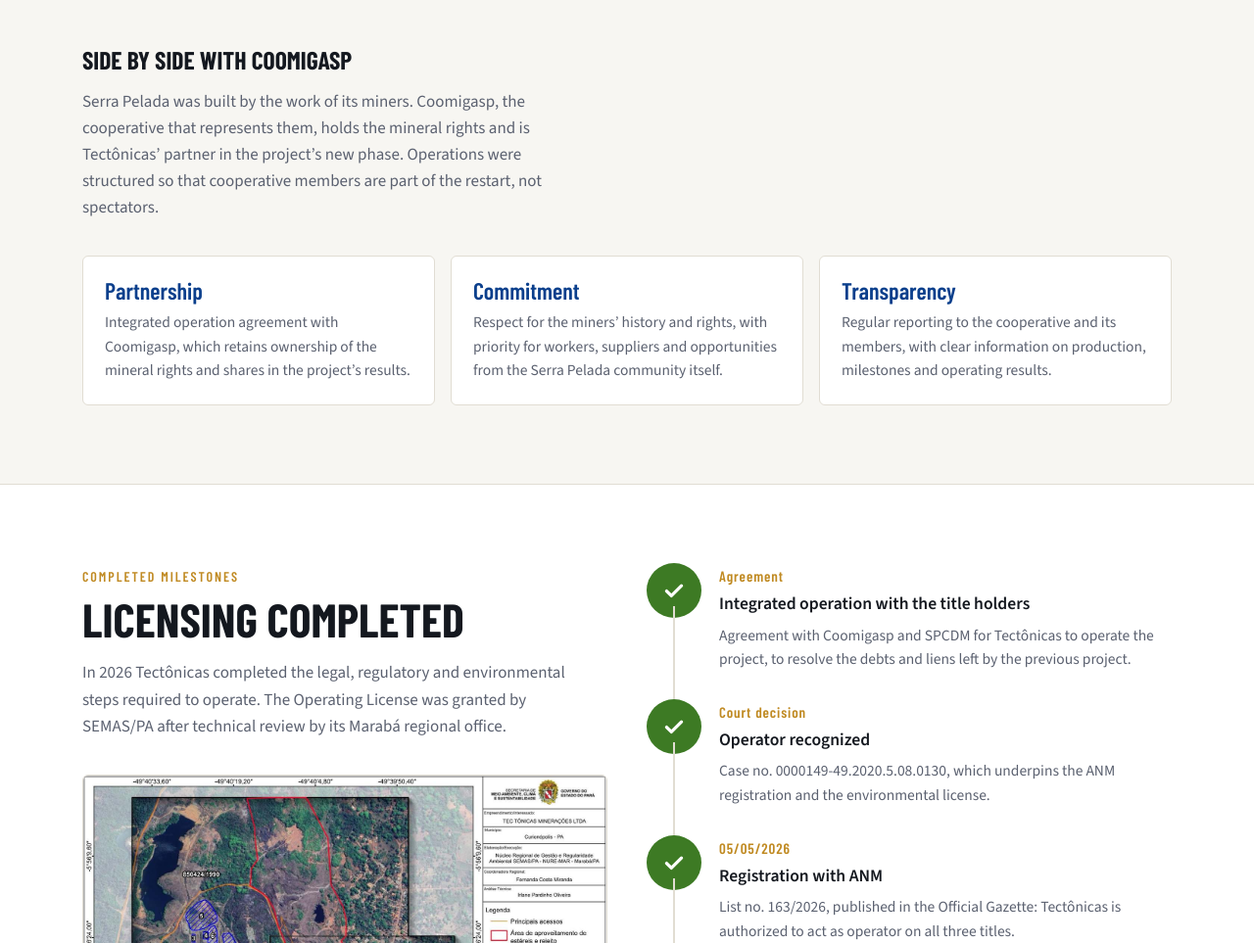
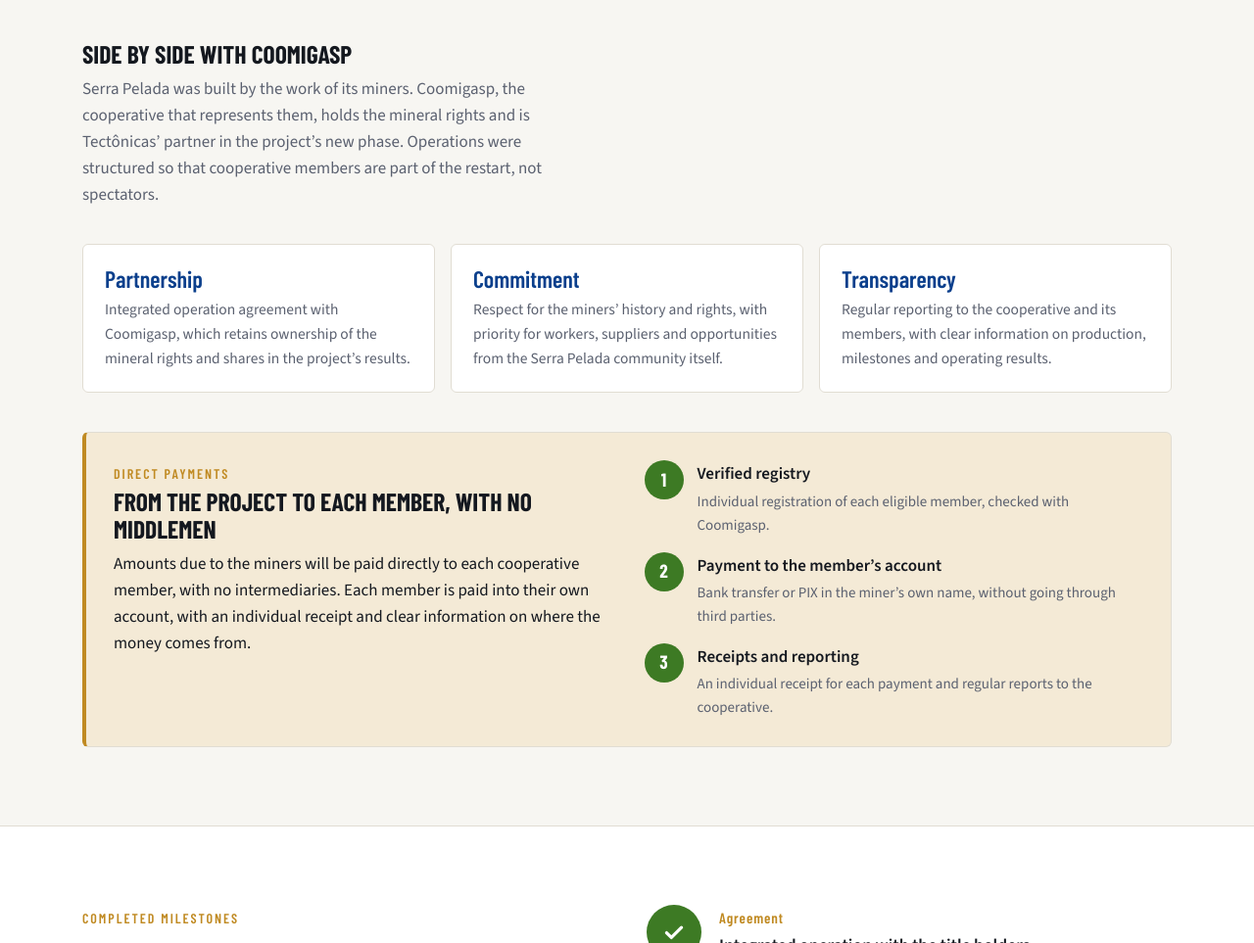
Before and after one commit to TecTonicas/tectonicas.github.io, a plain HTML site: page index.html in a window 1280 px wide. Shown: the part 1839-2802 px from the top of the page at 98% size. Drawn offline with nearby package versions, Linux system fonts and the light colour scheme.

Commit message:
Repasse direto aos cooperados, sem atravessador

```diff
--- a/index.html
+++ b/index.html
@@ -131,8 +131,14 @@
 .story{max-width:66ch;margin:0 0 44px;border-left:3px solid var(--gold);padding-left:22px}
 .story p{margin:0 0 14px;font-size:1.08rem}
 .story p:last-child{margin-bottom:0;font-weight:600}
-h3.sub{font-family:var(--display);font-weight:700;font-size:1.6rem;text-transform:uppercase;margin:0 0 8px}
+h3.sub{font-family:var(--display);font-weight:700;font-size:1.6rem;line-height:1.1;text-transform:uppercase;margin:0 0 8px}
 .social .card .n{font-size:1.35rem}
+.direct{margin-top:40px;display:grid;grid-template-columns:repeat(auto-fit,minmax(min(100%,22rem),1fr));gap:32px;align-items:start;background:var(--gold-soft);border:1px solid var(--line);border-left:4px solid var(--gold);border-radius:6px;padding:28px}
+.direct p{margin:0;color:var(--fg)}
+.flow{list-style:none;margin:0;padding:0;display:grid;gap:16px}
+.flow li{display:grid;grid-template-columns:40px 1fr;gap:14px;align-items:start}
+.flow b{width:40px;height:40px;border-radius:50%;background:var(--green);color:#fff;display:flex;align-items:center;justify-content:center;font-family:var(--display);font-size:1.2rem}
+.flow p{color:var(--muted);font-size:15px;margin-top:2px}
 </style>
 </head>
 <body>
@@ -196,6 +202,18 @@
       <div class="card"><div class="n" data-i18n="c1n">Parceria</div><p data-i18n="c1p">Contrato de operação integrada com a Coomigasp, que mantém a titularidade dos direitos minerários e participa dos resultados do empreendimento.</p></div>
       <div class="card"><div class="n" data-i18n="c2n">Compromisso</div><p data-i18n="c2p">Respeito à história e aos direitos dos garimpeiros, com prioridade para mão de obra, fornecedores e oportunidades da própria comunidade de Serra Pelada.</p></div>
       <div class="card"><div class="n" data-i18n="c3n">Transparência</div><p data-i18n="c3p">Prestação de contas periódica à cooperativa e aos cooperados, com informação clara sobre produção, etapas e resultados da operação.</p></div>
+    </div>
+    <div class="direct">
+      <div>
+        <span class="kicker" data-i18n="rdK">Repasse direto</span>
+        <h3 class="sub" data-i18n="rdH">Do projeto para o cooperado, sem atravessador</h3>
+        <p data-i18n="rdP">Os valores que couberem aos garimpeiros serão repassados diretamente a cada cooperado, sem intermediários. Cada um recebe na própria conta, com comprovante individual e informação clara sobre a origem dos valores.</p>
+      </div>
+      <ol class="flow">
+        <li><b>1</b><div><strong data-i18n="rd1h">Cadastro validado</strong><p data-i18n="rd1p">Cadastro individual de cada cooperado apto, conferido junto à Coomigasp.</p></div></li>
+        <li><b>2</b><div><strong data-i18n="rd2h">Pagamento na conta do cooperado</strong><p data-i18n="rd2p">Transferência bancária ou PIX em nome do próprio garimpeiro, sem passar por terceiros.</p></div></li>
+        <li><b>3</b><div><strong data-i18n="rd3h">Comprovante e prestação de contas</strong><p data-i18n="rd3p">Comprovante individual de cada repasse e relatórios periódicos à cooperativa.</p></div></li>
+      </ol>
     </div>
   </div>
 </section>
@@ -387,6 +405,7 @@
     sH:'A dream made possible again', sP1:'Tectônicas believed in Serra Pelada when few did. The previous project left debts, liens and a deadlock that, for years, took away the miners’ hope of seeing the project work.', sP2:'Tectônicas took on that risk. It became Coomigasp’s partner, faced the legal and regulatory barriers, and carried the licensing process through to the Operating License.', sP3:'More than restarting a mine, the goal is to restore dignity and prospects to thousands of miners and their families. The Serra Pelada dream is possible again, and now it has someone to make it real.',
     nav4b:'Jobs & income', jK:'Jobs, income and social commitment', jH:'Wealth that stays in Serra Pelada', jP:'Social commitment is a permanent part of the Tectônicas project. Operations were designed to create jobs and income in the community itself and to bring initiatives against hunger and poverty to Serra Pelada.',
     j1t:'Fighting hunger', j1n:'Free community restaurant', j1p:'A restaurant in Serra Pelada serving free meals to the population, to tackle hunger and food insecurity in the village.', j2t:'Local jobs', j2n:'Jobs for the community', j2p:'Priority hiring of Serra Pelada residents and miners’ families across all areas of the operation.', j3t:'Skills', j3n:'Vocational training', j3p:'Courses and training to prepare the community for modern mining roles and other professions.', j4t:'Income', j4n:'Local suppliers', j4p:'Purchasing goods and services from small local businesses, so that the income generated circulates in the Serra Pelada economy.', j5t:'Dignity', j5n:'Social projects', j5p:'Support for initiatives against poverty and for health, education and community life, built together with residents.',
+    rdK:'Direct payments', rdH:'From the project to each member, with no middlemen', rdP:'Amounts due to the miners will be paid directly to each cooperative member, with no intermediaries. Each member is paid into their own account, with an individual receipt and clear information on where the money comes from.', rd1h:'Verified registry', rd1p:'Individual registration of each eligible member, checked with Coomigasp.', rd2h:'Payment to the member’s account', rd2p:'Bank transfer or PIX in the miner’s own name, without going through third parties.', rd3h:'Receipts and reporting', rd3p:'An individual receipt for each payment and regular reports to the cooperative.',
     vCta:'Contact us', cred:'Cover image is illustrative, a conceptual rendering of the project.', disc:'Corporate information only. This is not a public offering of securities.'
   };
   const nodes = [...document.querySelectorAll('[data-i18n]')];
```
